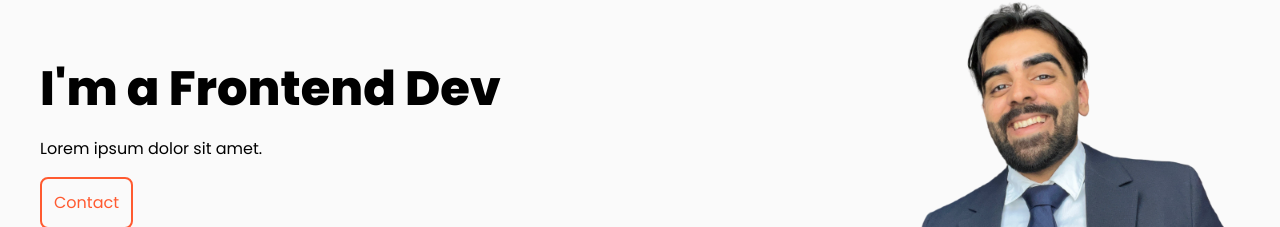
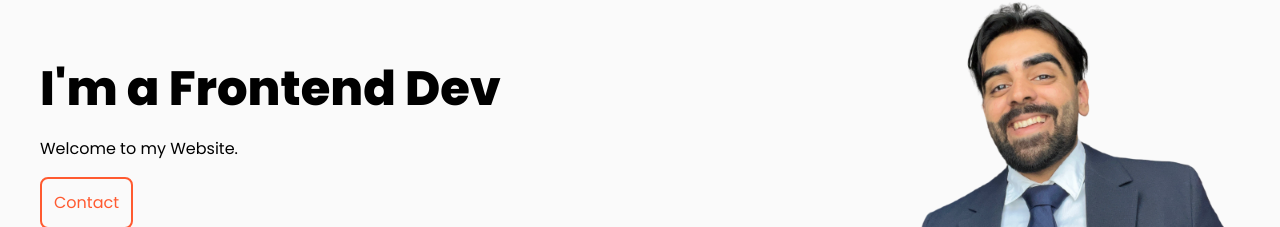
Before and after one commit to devham236/portfolio-website, a React (Vite) app: page / in a window 1280 px wide. Shown: the part 317-544 px from the top of the page. Built offline with nearby package versions, Linux system fonts and the light colour scheme.

Commit message:
changed welcoming text

```diff
--- a/src/Components/HomeContainer.jsx
+++ b/src/Components/HomeContainer.jsx
@@ -31,7 +31,7 @@ const HomeContainer = () => {
             className="lg:text-5xl sm:text-xl font-extrabold dark:text-dark_tc mb-2"
             ref={element}
           ></h1>
-          <p className="dark:text-dark_tc my-4">Lorem ipsum dolor sit amet.</p>
+          <p className="dark:text-dark_tc my-4">Welcome to my Website.</p>
           <Link
             to="contact"
             className="cursor-pointer"
```
